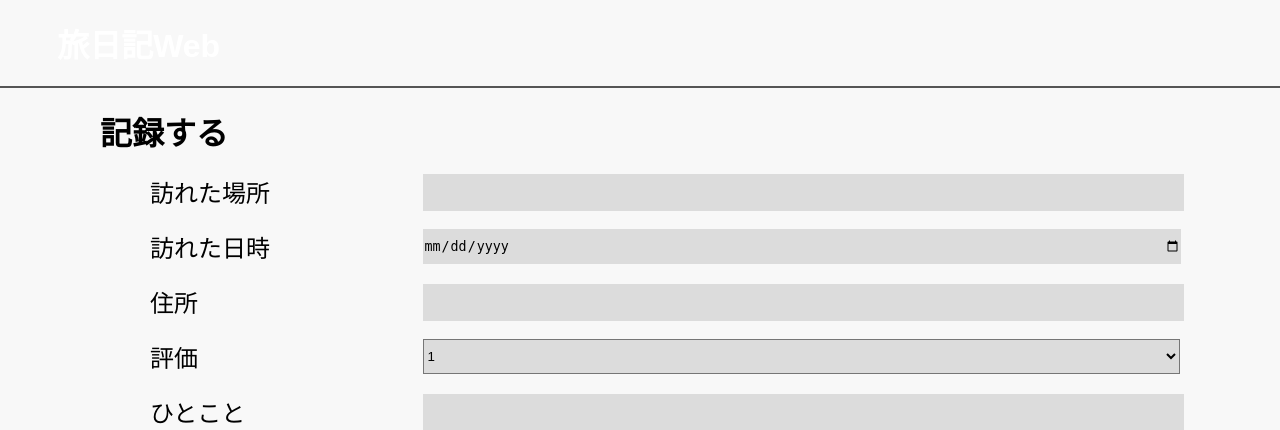
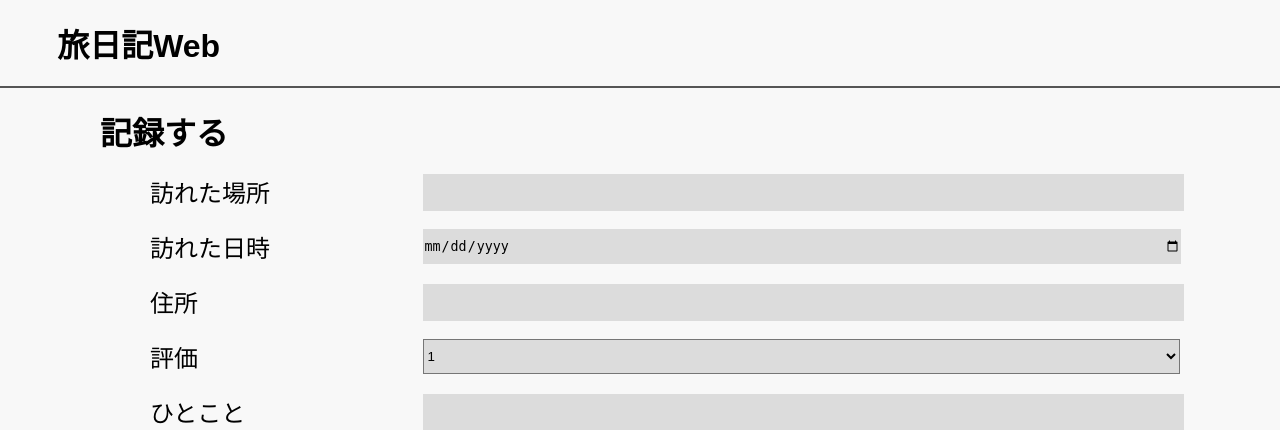
Before and after one commit to 2024AIT-OOP2-G07/Travel_Diary, a Flask app: page /add/ in a window 1280 px wide. Shown: the top 430 px of the page. Run offline with Flask 3, Linux system fonts and the light colour scheme.

Commit message:
fix: addページで文字が白くなる問題の解消

```diff
--- a/static/add.css
+++ b/static/add.css
@@ -10,6 +10,10 @@
 
 .home {
   margin: 20px;
+}
+
+.home a {
+  color: black;
 }
 
 .title {
@@ -34,8 +38,8 @@
 }
 
 .grid div input {
-width: 100%;
-height: 100%;
+  width: 100%;
+  height: 100%;
 }
 
 .submit {
@@ -43,13 +47,13 @@ height: 100%;
   font-size: 20px;
 }
 
-select{
+select {
   width: 100%;
   height: 100%;
-  background-color:gainsboro;
+  background-color: gainsboro;
 }
 
-input{
+input {
   border: none;
-  background-color:gainsboro;
+  background-color: gainsboro;
 }
```
